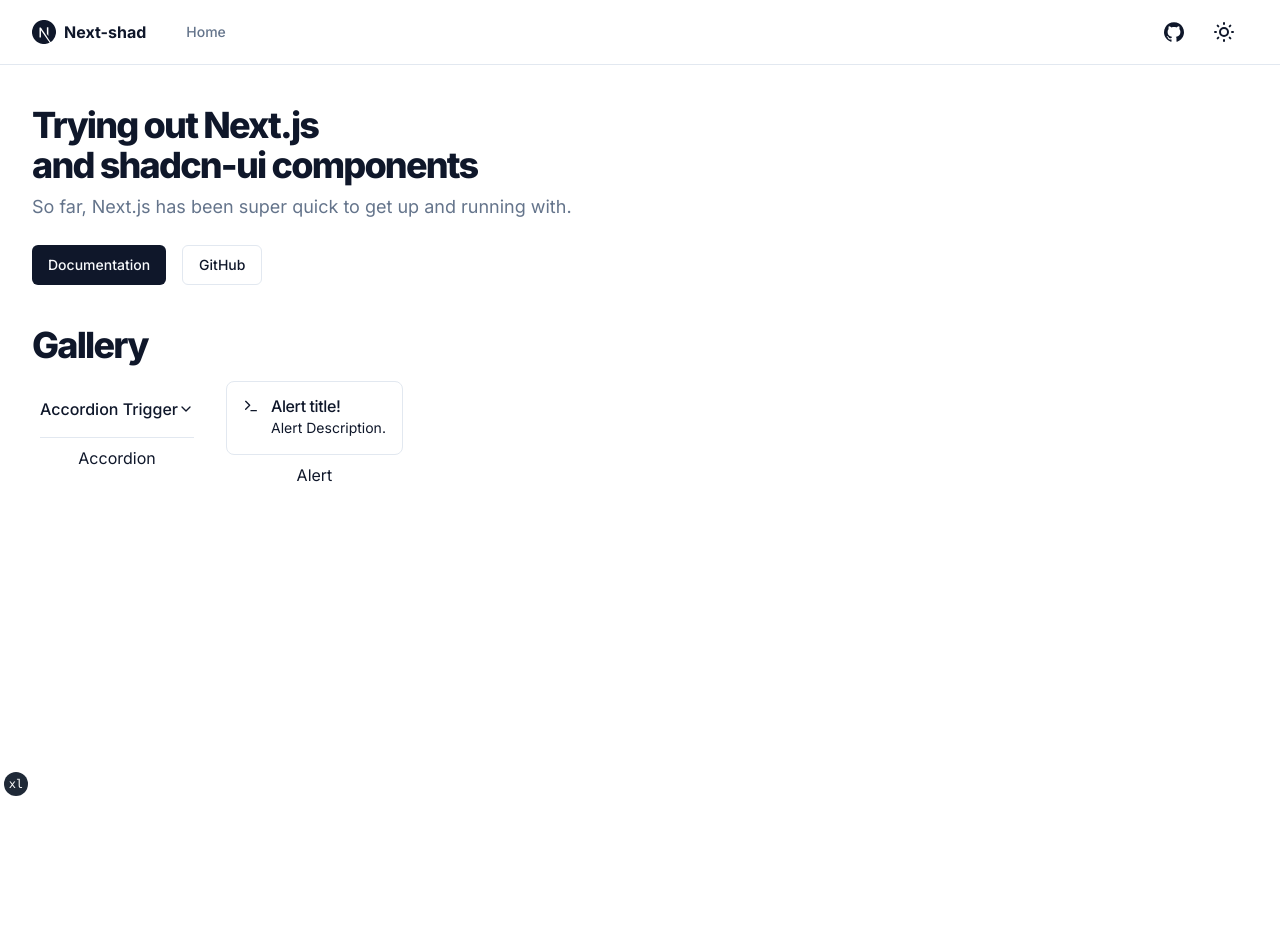
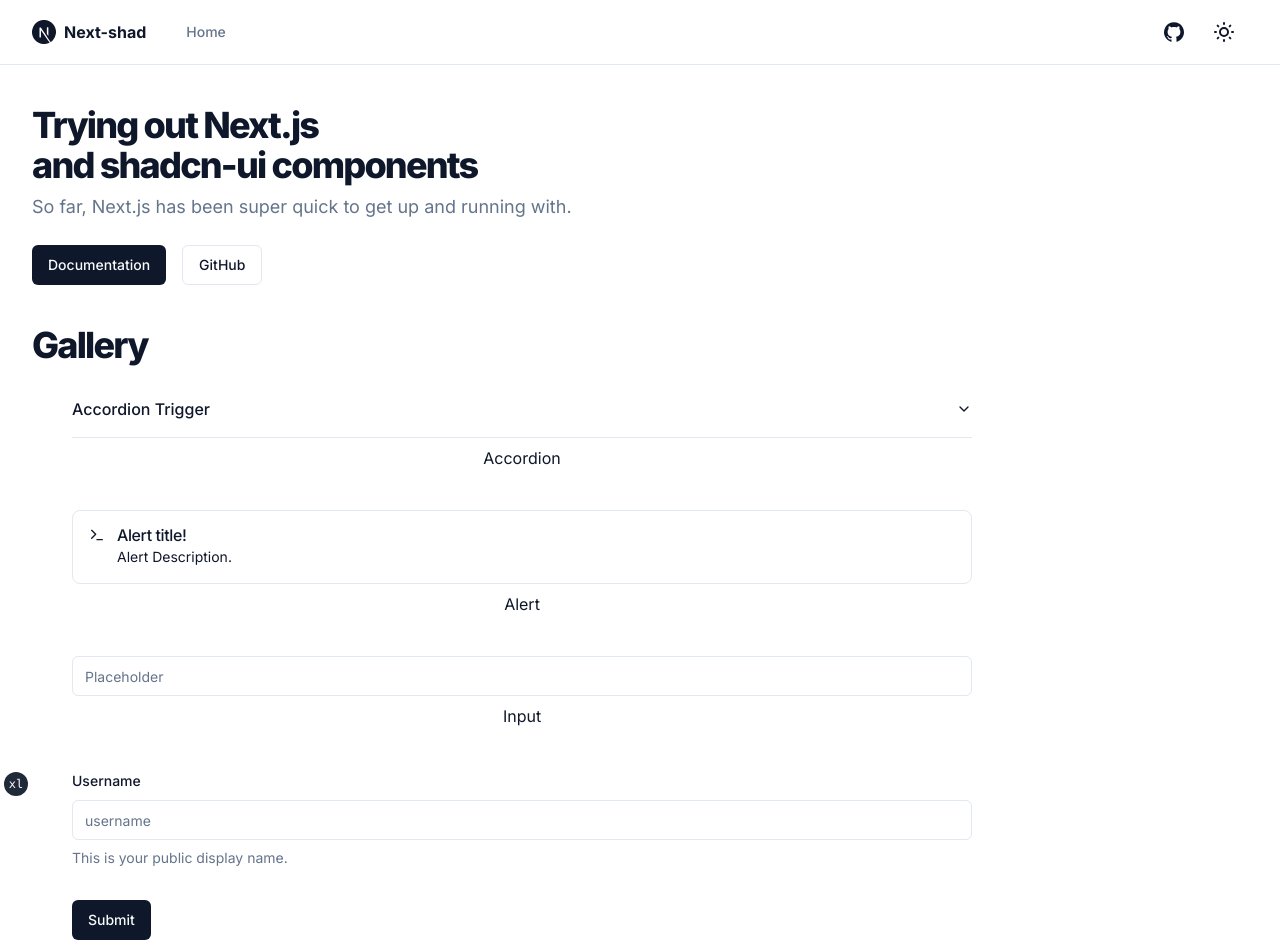
Before and after one commit to softwarebyze/next-shad, a Next.js app: page / in a window 1280 px wide. Shown: the top 952 px of the page. Before the commit the page ends 800 px from the top, so only its background shows below. Built offline with nearby package versions, Linux system fonts and the light colour scheme.

Commit message:
working form demo

```diff
--- a/app/gallery.tsx
+++ b/app/gallery.tsx
@@ -1,5 +1,7 @@
 import AlertDemo from "@/components/demo/alert-demo"
 import AccordionDemo from "../components/demo/accordion-demo"
+import InputDemo from "@/components/demo/input-demo"
+import ProfileForm from "@/components/demo/form-demo"
 
 export default function Gallery() {
   return (
@@ -8,7 +10,7 @@
         <h1 className="text-3xl font-extrabold leading-tight tracking-tighter md:text-4xl">
           Gallery
         </h1>
-        <div className="flex gap-4">
+        <div className="container grid gap-4">
           <div className="m-2 flex flex-col">
             <AccordionDemo />
             <h2 className="m-2 text-center">Accordion</h2>
@@ -17,6 +19,14 @@
             <AlertDemo />
             <h2 className="m-2 text-center">Alert</h2>
           </div>
+          <div className="m-2 flex flex-col">
+            <InputDemo />
+            <h2 className="m-2 text-center">Input</h2>
+          </div>
+          <div className="m-2 flex flex-col">
+            <ProfileForm />
+            <h2 className="m-2 text-center">Form</h2>
+          </div>
         </div>
       </div>
     </section>
--- a/components/demo/form-demo.tsx
+++ b/components/demo/form-demo.tsx
@@ -4,6 +4,18 @@
 import { zodResolver } from "@hookform/resolvers/zod"
 import * as z from "zod"
 import { useForm } from "react-hook-form"
+
+import { Button } from "@/components/ui/button"
+import {
+  Form,
+  FormControl,
+  FormDescription,
+  FormField,
+  FormItem,
+  FormLabel,
+  FormMessage,
+} from "@/components/ui/form"
+import { Input } from "@/components/ui/input"
 
 const formSchema = z.object({
   username: z.string().min(2, {
@@ -24,6 +36,30 @@
   function onSubmit(values: z.infer<typeof formSchema>) {
     // Do something with the form values.
     // ✅ This will be type-safe and validated.
-    console.log(values)
+    alert(JSON.stringify(values))
   }
+
+  return (
+    <Form {...form}>
+      <form onSubmit={form.handleSubmit(onSubmit)} className="space-y-8">
+        <FormField
+          control={form.control}
+          name="username"
+          render={({ field }) => (
+            <FormItem>
+              <FormLabel>Username</FormLabel>
+              <FormControl>
+                <Input placeholder="username" {...field} />
+              </FormControl>
+              <FormDescription>
+                This is your public display name.
+              </FormDescription>
+              <FormMessage />
+            </FormItem>
+          )}
+        />
+        <Button type="submit">Submit</Button>
+      </form>
+    </Form>
+  )
 }
--- /dev/null
+++ b/components/demo/input-demo.tsx
@@ -0,0 +1,5 @@
+import { Input } from "../ui/input"
+
+export default function InputDemo() {
+  return <Input placeholder="Placeholder"/>
+}
--- /dev/null
+++ b/components/ui/input.tsx
@@ -0,0 +1,25 @@
+import * as React from "react"
+
+import { cn } from "@/lib/utils"
+
+export interface InputProps
+  extends React.InputHTMLAttributes<HTMLInputElement> {}
+
+const Input = React.forwardRef<HTMLInputElement, InputProps>(
+  ({ className, type, ...props }, ref) => {
+    return (
+      <input
+        type={type}
+        className={cn(
+          "flex h-10 w-full rounded-md border border-input bg-transparent px-3 py-2 text-sm ring-offset-background file:border-0 file:bg-transparent file:text-sm file:font-medium placeholder:text-muted-foreground focus-visible:outline-none focus-visible:ring-2 focus-visible:ring-ring focus-visible:ring-offset-2 disabled:cursor-not-allowed disabled:opacity-50",
+          className
+        )}
+        ref={ref}
+        {...props}
+      />
+    )
+  }
+)
+Input.displayName = "Input"
+
+export { Input }
```
